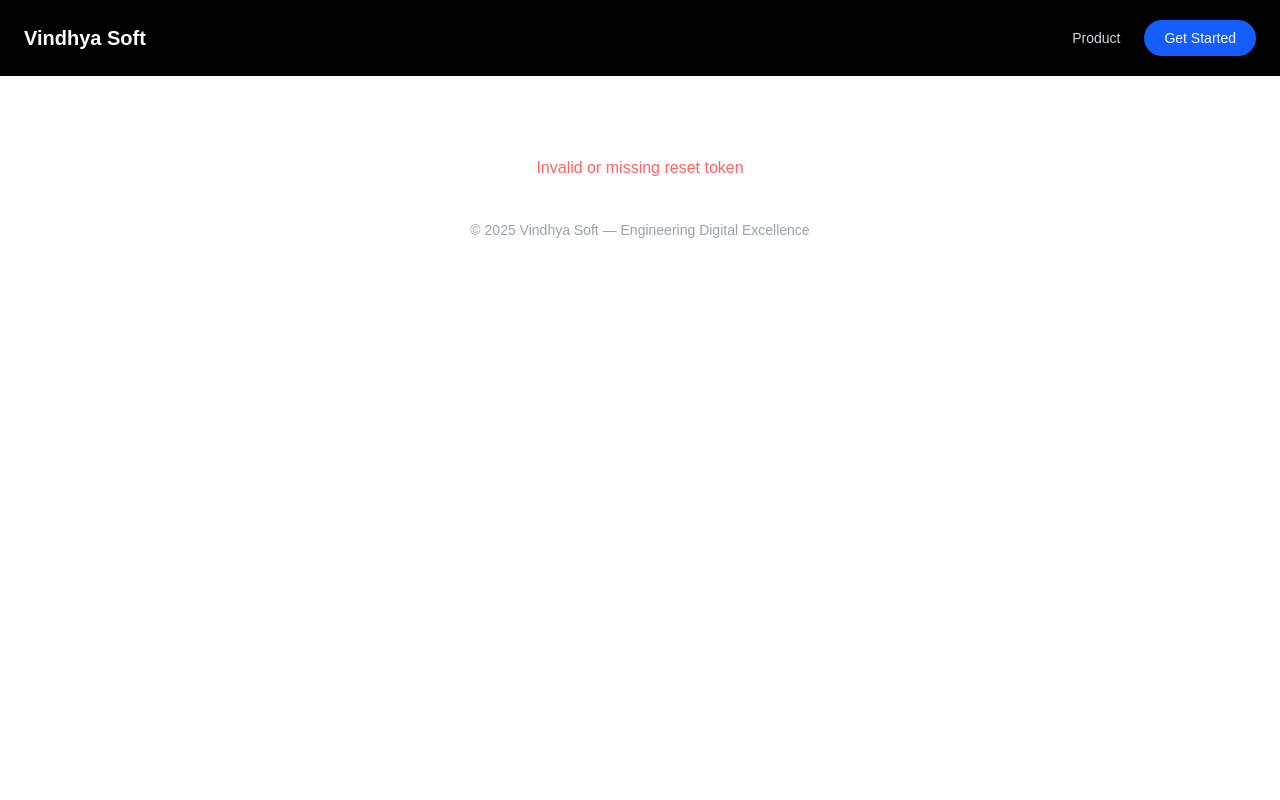
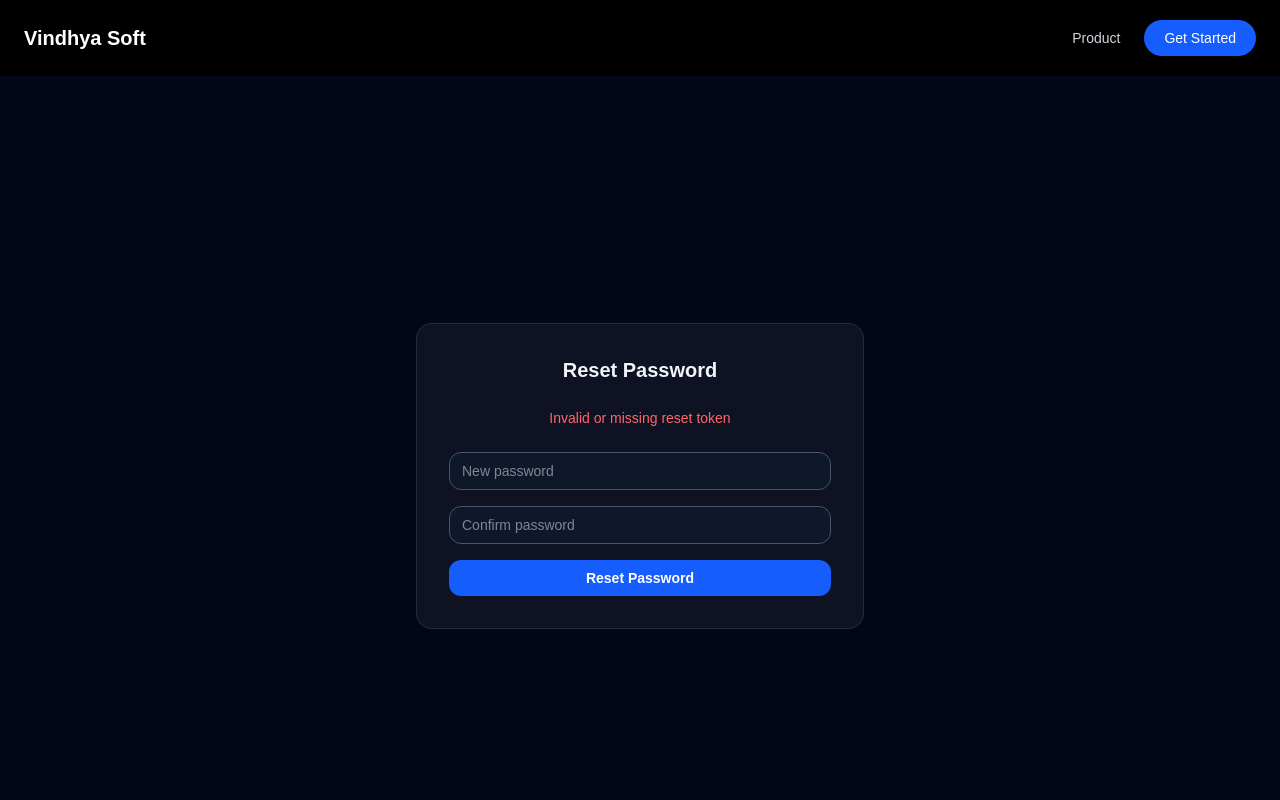
Before and after one commit to ankitg94/vindhyasoft-frontend, a Next.js app: page /reset-password in a window 1280 px wide. Shown: the top 800 px of the page. Built offline with nearby package versions, Linux system fonts and the light colour scheme; no server answers.

Commit message:
reset password page break

```diff
--- a/app/reset-password/page.tsx
+++ b/app/reset-password/page.tsx
@@ -1,43 +1,55 @@
 "use client";
-export const dynamic = 'force-dynamic';
+export const dynamic = "force-dynamic";
+
 import { useSearchParams, useRouter } from "next/navigation";
-import { useState} from "react";
+import { useEffect, useState } from "react";
 import api from "@/lib/api";
 
 export default function ResetPasswordPage() {
   const router = useRouter();
   const searchParams = useSearchParams();
-  const token = searchParams.get("token");
 
+  const [token, setToken] = useState<string | null>(null);
   const [password, setPassword] = useState("");
   const [confirmPassword, setConfirmPassword] = useState("");
   const [loading, setLoading] = useState(false);
   const [error, setError] = useState("");
 
-//   useEffect(() => {
-//     // Remove token from URL for security
-//     if (token) {
-//       window.history.replaceState({}, "", "/reset-password");
-//     }
-//   }, [token]);
+  useEffect(() => {
+    const urlToken = searchParams.get("token");
+    if (!urlToken) {
+      setError("Invalid or missing reset token");
+      return;
+    }
+
+    // Save token in state so you don't depend on the URL anymore
+    setToken(urlToken);
+
+    // Safely remove query params using Next router
+    router.replace("/reset-password");
+  }, [searchParams, router]);
 
   const handleSubmit = async (e: React.FormEvent) => {
     e.preventDefault();
     setError("");
 
+    if (!token) {
+      setError("Invalid or missing reset token");
+      return;
+    }
+
     if (password !== confirmPassword) {
-      return setError("Passwords do not match");
+      setError("Passwords do not match");
+      return;
     }
 
     try {
       setLoading(true);
-
       await api.post("/auth/reset-password", {
         token,
         password,
         confirmPassword,
       });
-
       router.push("/login");
     } catch (err: any) {
       setError(err.response?.data?.error || "Reset failed");
@@ -45,14 +57,6 @@ export default function ResetPasswordPage() {
       setLoading(false);
     }
   };
-
-  if (!token) {
-    return (
-      <p className="text-center text-red-400 mt-20">
-        Invalid or missing reset token
-      </p>
-    );
-  }
 
   return (
     <main className="min-h-screen flex items-center justify-center bg-slate-950 px-4">
```
